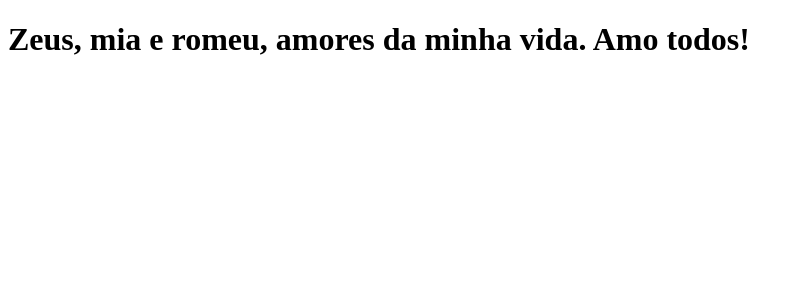
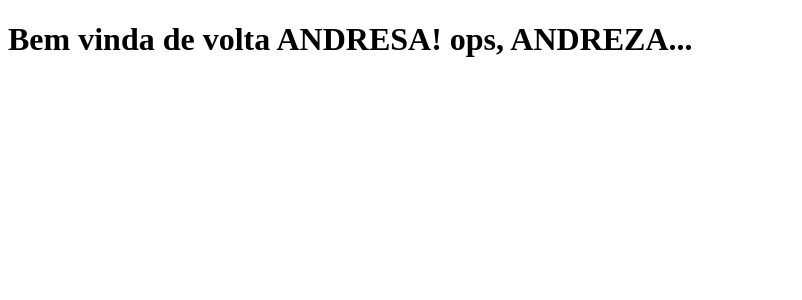
Before and after one commit to raniele21/clone-tabnews, a Next.js app: page / in a window 1280 px wide. Shown: the top 300 px of the page, without its empty margins (0-802 px from the left). Built offline with nearby package versions, Linux system fonts and the light colour scheme.

Commit message:
modifica frase

```diff
--- a/pages/index.js
+++ b/pages/index.js
@@ -1,5 +1,5 @@
 function Home() {
-   return<h1>Zeus, mia e romeu, amores da minha vida. Amo todos!</h1>
+   return<h1>Bem vinda de volta ANDRESA! ops, ANDREZA...</h1>
 }
 
 export default Home;
```
